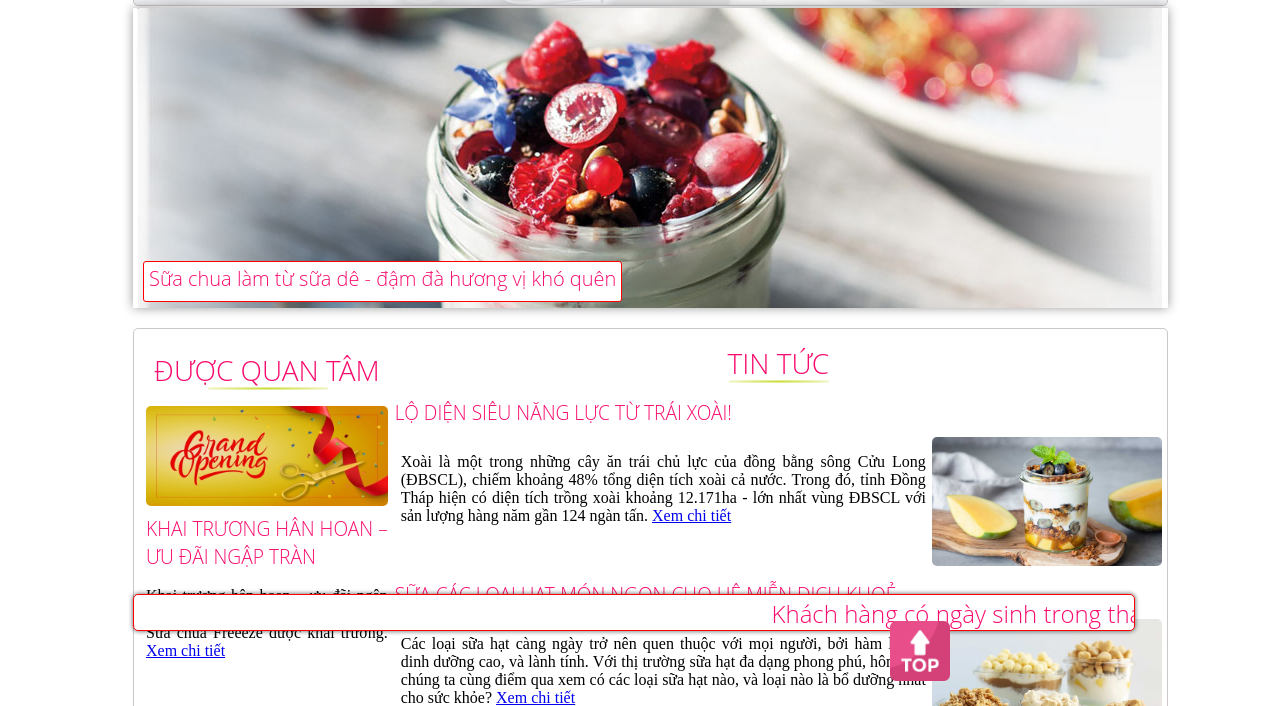
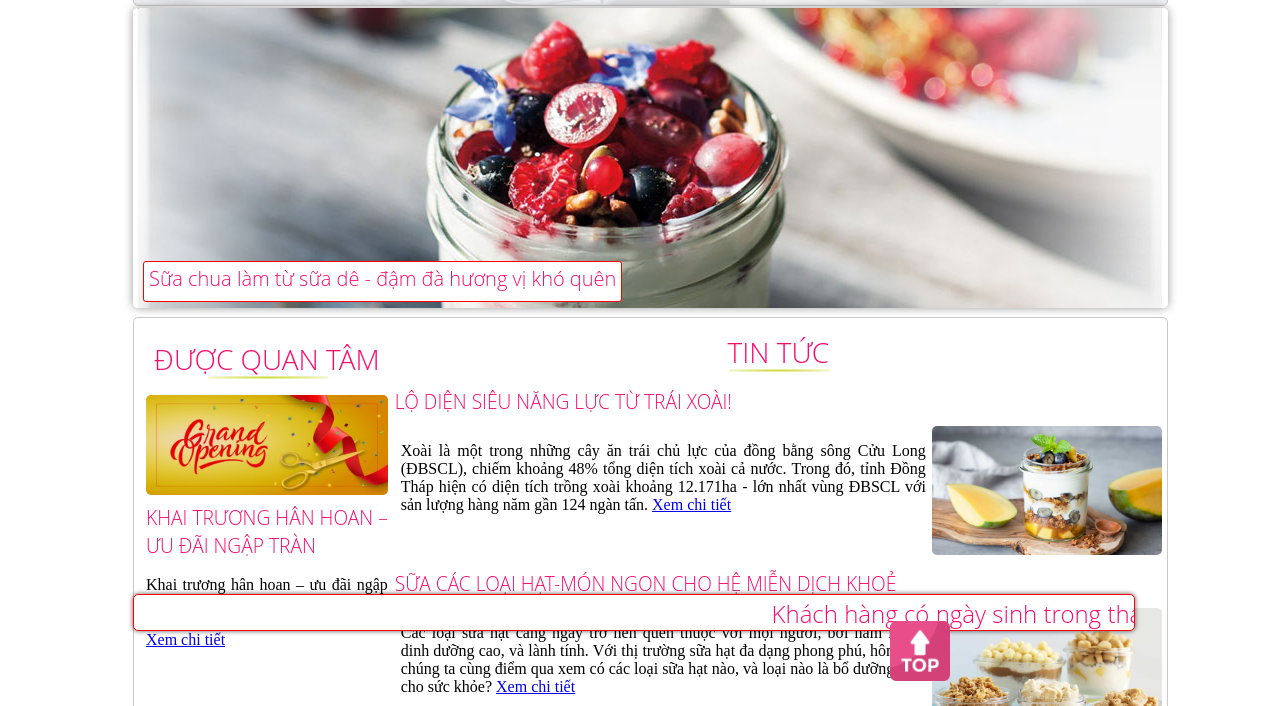
Before and after one commit to hvtu/ct188, a plain HTML site: page html/tintuc.html in a window 1280 px wide. Both pictures are taken after a click on the icon 1146 px from the left and 78 px from the top of the page. Shown: the part 94-800 px from the top of the page. Drawn offline with Linux system fonts and the light colour scheme.

Commit message:
commit06

```diff
--- a/css/styles.css
+++ b/css/styles.css
@@ -172,9 +172,7 @@ main {
 
 main.one-col {
     grid-template-areas:
-        'left-cell'
         'article-cell'
-        'right-cell';
 }
 
 main.two-cols-left {
@@ -521,10 +519,11 @@ h3 {
 
 #headline {
     position: relative;
-    margin: 0 auto 20px;
+    margin: 0 auto 9px;
     padding: 0px;
     width: 1035px;
     height: 300px;
+    border-radius: 5px;
 }
 
 #headline div {
@@ -534,6 +533,7 @@ h3 {
 
 #headline div img {
     margin: 0 auto;
+    border-radius: 5px;
     box-shadow: 0 0 10px rgba(0, 0, 0, 0.4);
 }
 
--- a/html/tintuc.html
+++ b/html/tintuc.html
@@ -35,7 +35,7 @@
             </div>
         </nav>
     </header>
-    <main class="two-cols-left" id="not-index">
+    <main class="two-cols-left" id="has-headline">
         <article class="main-content">
             <h1 class="underline-h1 news-h1">TIN TỨC</h1>
             <section class="content-image-right">
--- a/js/scripts.js
+++ b/js/scripts.js
@@ -313,7 +313,7 @@ $(document).ready(function(){
     var path = window.location.href;
     // Thuộc tính 'href' trong DOM là đường dẫn tuyệt đối
     $("nav .nav-left a").each(function() {
-        if (this.href === path) {
+        if (this.href === path || this.href.endsWith("/")) {
             $(this).addClass(" active-page");
         }
     });
@@ -360,7 +360,7 @@ function adsHorEffect(){
 }
 
 
-/*Danh mục tin nổi bật cho Trang chủ**/
+/*Danh mục tin nổi bật **/
 var headlineContent = [
     {"title":"Bánh flan sữa chua - sự kết hợp hoàn hảo",
         "photo":"images/trangchu/headline1.jpg"},
@@ -369,36 +369,23 @@ var headlineContent = [
     {"title":"Thưởng thức sữa chua theo cách của bạn",
         "photo":"images/trangchu/headline3.jpg"}]
 
-/*Danh mục tin nổi bật cho các trang khác - đường dẫn hình khác nhau**/
-var headlineContent2 = [
-    {"title":"Bánh flan sữa chua - sự kết hợp hoàn hảo",
-        "photo":"../images/trangchu/headline1.jpg"},
-    {"title":"Sữa chua làm từ sữa dê - đậm đà hương vị khó quên",
-        "photo":"../images/trangchu/headline2.jpg"},
-    {"title":"Thưởng thức sữa chua theo cách của bạn",
-        "photo":"../images/trangchu/headline3.jpg"}]
-
 // Khởi tạo
 function init(){
     // $("article").prepend("<div id='headline'></div>");
     // $("header").after("<div id='headline'></div>");
-    if($("#index").length > 0){
-        $("#index").before("<div id='headline'></div>");
+    if($("#has-headline").length > 0){
+        $("#has-headline").before("<div id='headline'></div>");
         for(var i=0; i<headlineContent.length; i++){
             var item = headlineContent[i];
             var divTemp = $("<div>");
+            var path = window.location.href;
             $("<span><h3>" + item.title + "</h3></span>").appendTo(divTemp);
-            $("<img src='" + item.photo + "'>").appendTo(divTemp);
-            $("#headline").append(divTemp);
-        }
-    }
-    else{
-        $("#not-index").before("<div id='headline'></div>");
-        for(var i=0; i<headlineContent.length; i++){
-            var item = headlineContent2[i];
-            var divTemp = $("<div>");
-            $("<span><h3>" + item.title + "</h3></span>").appendTo(divTemp);
-            $("<img src='" + item.photo + "'>").appendTo(divTemp);
+            if (path.endsWith("index.html") || path.endsWith("/")) {
+                $("<img src='" + item.photo + "'>").appendTo(divTemp);
+            }
+            else{
+                $("<img src='../" + item.photo + "'>").appendTo(divTemp);
+            }
             $("#headline").append(divTemp);
         }
     }
```
Also changed, not shown: html/gioithieu.html (+1 -1 lines), html/sanpham.html (+1 -1 lines), index.html (+1 -1 lines).
